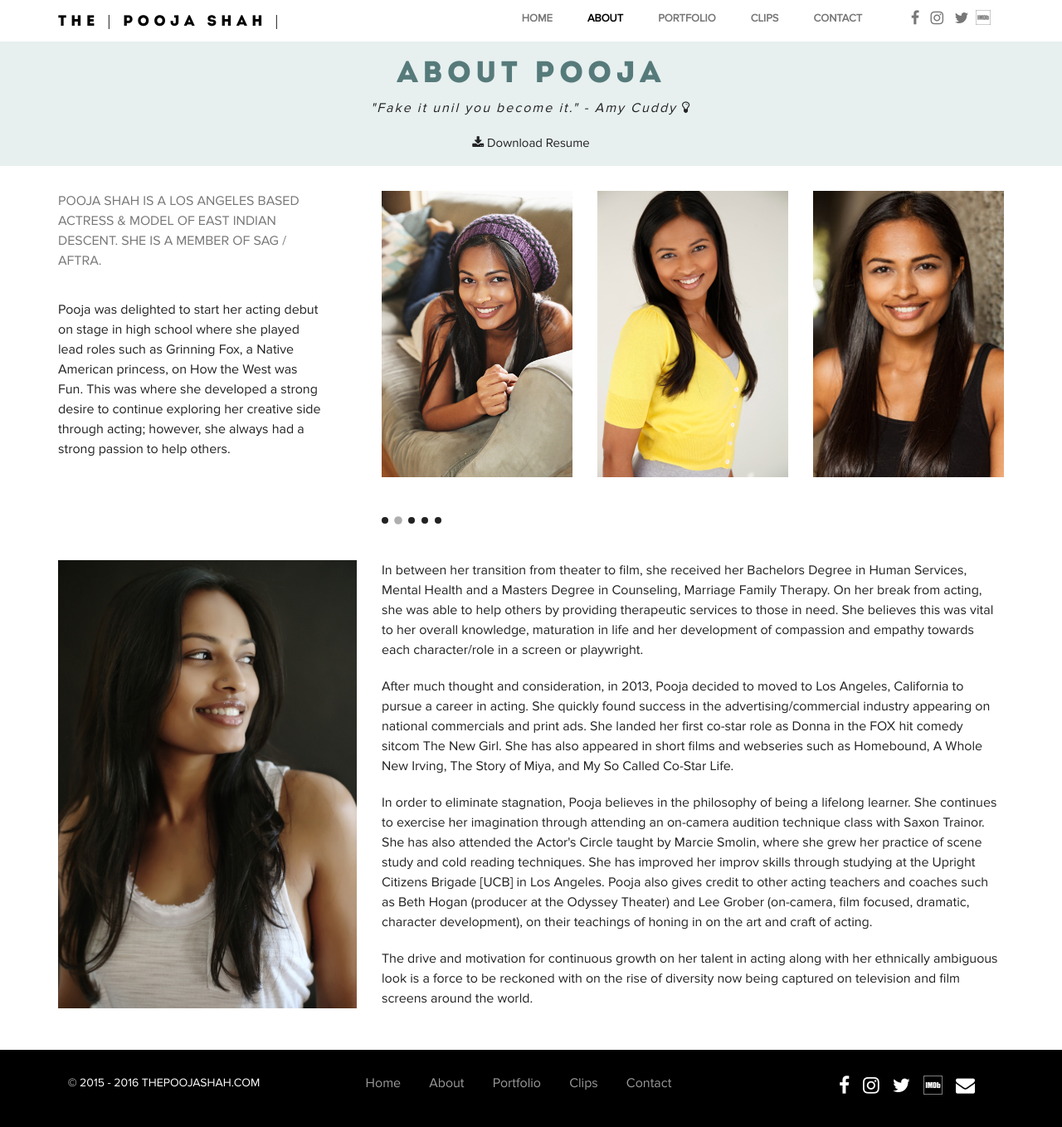
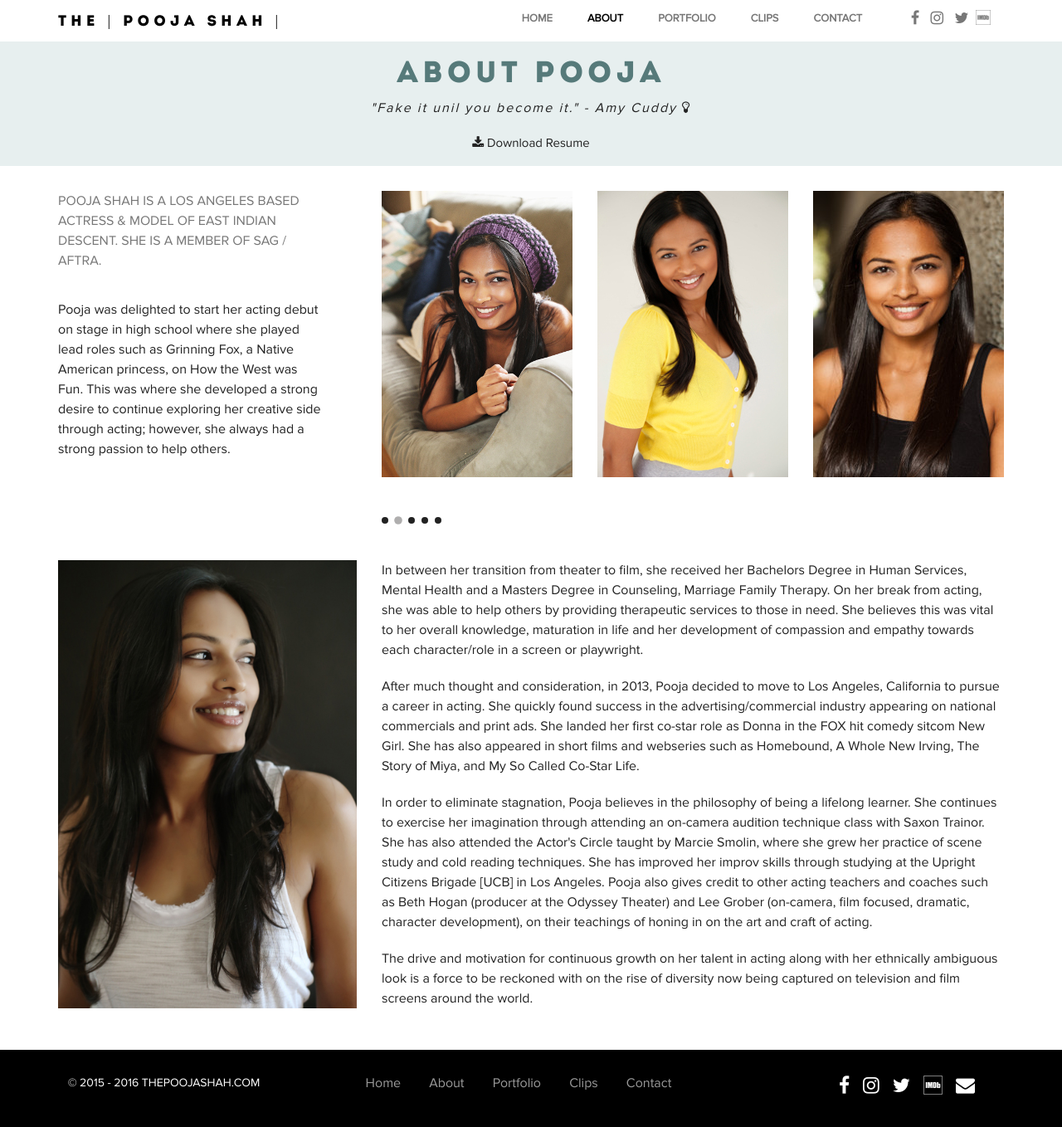
Before and after one commit to dtrack/thepoojashah, a Jekyll site: the page built from about/index.html, in a window 1280 px wide and 1365 px high. Shown: the top 1358 px of the window at 83% size. Built offline with Jekyll 4.4.1, drawn with Linux system fonts in a browser that asks for light colours; nearby versions of some CDN libraries.

Commit message:
typos in about section

```diff
--- a/about/index.html
+++ b/about/index.html
@@ -57,7 +57,7 @@ active: About
           </p>
 
           <p>
-            After much thought and consideration, in 2013, Pooja decided to moved to Los Angeles, California to pursue a career in acting. She quickly found success in the advertising/commercial industry appearing on national commercials and print ads. She landed her first co-star role as Donna in the FOX hit comedy sitcom The New Girl. She has also appeared in short films and webseries such as Homebound, A Whole New Irving, The Story of Miya, and My So Called Co-Star Life.
+            After much thought and consideration, in 2013, Pooja decided to move to Los Angeles, California to pursue a career in acting. She quickly found success in the advertising/commercial industry appearing on national commercials and print ads. She landed her first co-star role as Donna in the FOX hit comedy sitcom New Girl. She has also appeared in short films and webseries such as Homebound, A Whole New Irving, The Story of Miya, and My So Called Co-Star Life.
           </p>
 
           <p>
```
